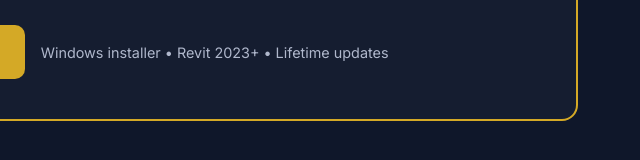
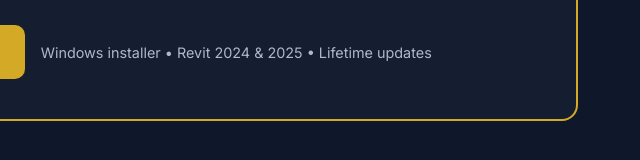
Before and after one commit to jergrif73/jgriffithtech-landing, a plain HTML site: page index.html in a window 1280 px wide. Shown: the part 2346-2506 px from the top of the page, 462-1102 px from the left. Drawn offline with Linux system fonts and the light colour scheme.

Commit message:
Update SeeNSay compatibility to Revit 2024 & 2025

```diff
--- a/index.html
+++ b/index.html
@@ -156,7 +156,7 @@
           </div>
           <div style="display:flex;align-items:center;gap:16px;flex-wrap:wrap;">
             <a href="https://jergrif.gumroad.com/l/seensay" class="btn btn-primary" target="_blank">Buy Now — $39.99</a>
-            <span style="color:var(--text-secondary);font-size:0.9rem;">Windows installer &bull; Revit 2023+ &bull; Lifetime updates</span>
+            <span style="color:var(--text-secondary);font-size:0.9rem;">Windows installer &bull; Revit 2024 &amp; 2025 &bull; Lifetime updates</span>
           </div>
         </div>
       </div>
```
